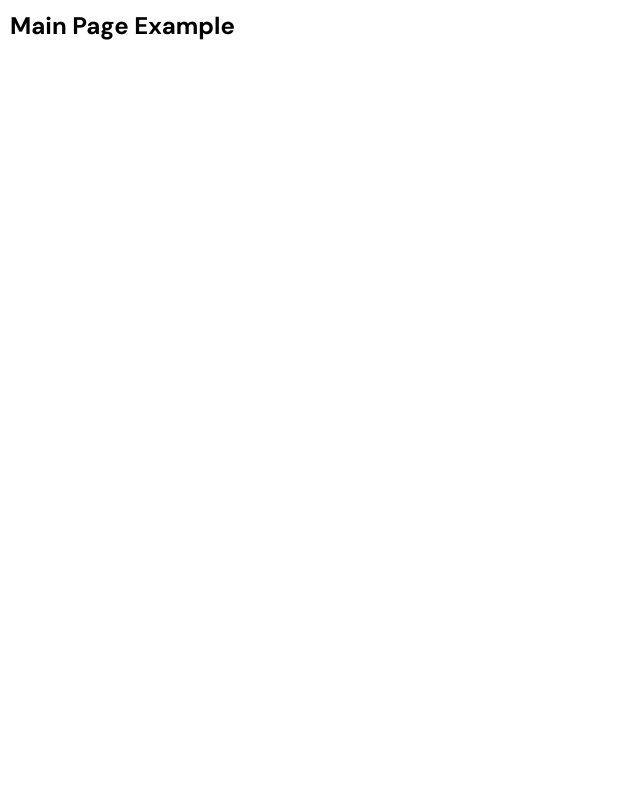
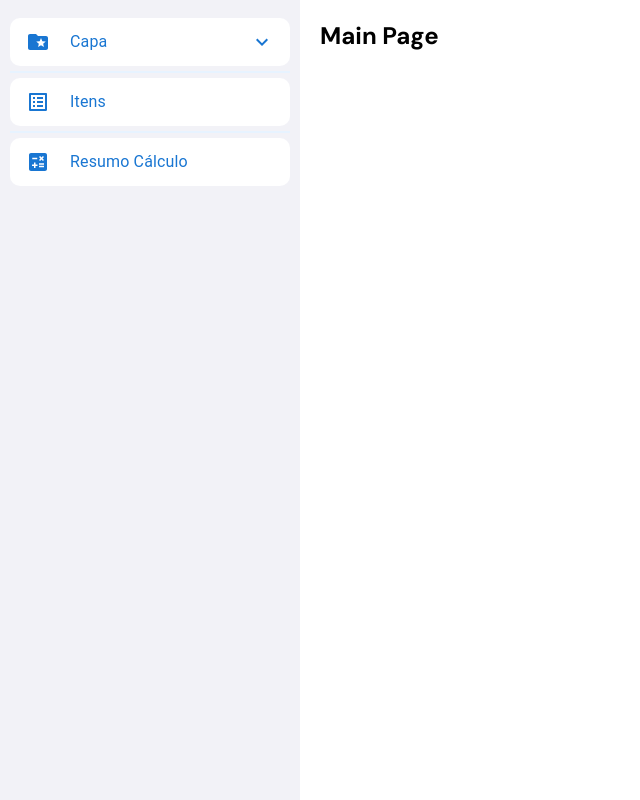
Before and after one commit to orlando-messias/projeto-kestraa-frontend, a React (Create React App) app: page / in a window 1280 px wide. Shown: the whole page, without its empty margins (0-640 px from the left). Built offline with nearby package versions, Linux system fonts and the light colour scheme.

Commit message:
feat: implementa biblioteca material-ui e cria menu lateral

```diff
--- a/src/App.tsx
+++ b/src/App.tsx
@@ -1,10 +1,24 @@
+import { createTheme, MuiThemeProvider } from '@material-ui/core';
 import AppRoutes from 'Routes';
 import GlobalStyles from './styles/global';
+
+const theme = createTheme({
+  palette: {
+    primary: {
+      main: '#1769aa',
+    },
+    secondary: {
+      main: '#b2102f',
+    },
+  },
+});
 
 const App = () => (
   <div>
     <GlobalStyles />
-    <AppRoutes />
+    <MuiThemeProvider theme={theme}>
+      <AppRoutes />
+    </MuiThemeProvider>
   </div>
 );
 
--- a/src/components/FirstComponent/FirstComponent.styles.ts
+++ /dev/null
@@ -1,5 +0,0 @@
-import styled from 'styled-components';
-
-export const Container = styled.div`
-  padding: 10px;
-`;
--- /dev/null
+++ b/src/components/Menu/Menu.styles.ts
@@ -0,0 +1,49 @@
+import { makeStyles } from '@material-ui/core';
+import styled from 'styled-components';
+
+export const useStyles = makeStyles(() => ({
+  item: {
+    borderRadius: '10px',
+    backgroundColor: '#ffffff',
+    color: '#1976D2',
+
+    '&:hover': {
+      backgroundColor: '#AFD7FF',
+    },
+  },
+  itemIcon: {
+    color: '#1976D2',
+
+  },
+  itemText: {
+    marginLeft: '-12px',
+  },
+  subItem: {
+    margin: '0 0 5px 30px',
+    padding: '3px 0 0 10px',
+    width: '220px',
+    borderRadius: '5px',
+
+    '&:hover': {
+      backgroundColor: '#AFD7FF',
+    },
+  },
+  subItemText: {
+    marginLeft: '-20px',
+    fontSize: '14px',
+  },
+  subItemIcon: {
+    fontSize: '10px'
+  },
+  divider: {
+    border: '1px solid #E7F3FF',
+    margin: '5px 0'
+  }
+}));
+
+export const Container = styled.div`
+  background-color: #F2F2F7;
+  width: 300px;
+  height: 100vh;
+  padding: 10px;
+`;
--- /dev/null
+++ b/src/components/Menu/Menu.tsx
@@ -0,0 +1,101 @@
+import {
+  Collapse, Divider, List, ListItem, ListItemIcon, ListItemText, Typography
+} from '@material-ui/core';
+import {
+  AddComment,
+  Bookmark,
+  Calculate,
+  Description,
+  ExpandLess,
+  ExpandMore,
+  FolderSpecial,
+  Functions,
+  ListAlt
+} from '@mui/icons-material';
+import { useState } from 'react';
+import { Container, useStyles } from './Menu.styles';
+
+const Menu = () => {
+  const [openCapa, setOpenCapa] = useState(false);
+
+  const handleItemClick = (item: string) => {
+    if (item === 'capa') setOpenCapa(!openCapa);
+  };
+
+  const styles = useStyles();
+
+  return (
+    <Container>
+
+      <List>
+        <ListItem button className={styles.item} onClick={() => handleItemClick('capa')}>
+          <ListItemIcon>
+            <FolderSpecial className={styles.itemIcon} />
+          </ListItemIcon>
+          <ListItemText>
+            <Typography className={styles.itemText}>Capa</Typography>
+          </ListItemText>
+          {openCapa
+            ? <ExpandLess className={styles.item} />
+            : <ExpandMore className={styles.item} />}
+        </ListItem>
+        <Collapse in={openCapa}>
+          <ListItem button className={styles.subItem}>
+            <ListItemIcon>
+              <Bookmark className={styles.subItemIcon} />
+            </ListItemIcon>
+            <ListItemText>
+              <Typography className={styles.subItemText}>Básicas</Typography>
+            </ListItemText>
+          </ListItem>
+          <ListItem button className={styles.subItem}>
+            <ListItemIcon>
+              <Description />
+            </ListItemIcon>
+            <ListItemText>
+              <Typography className={styles.subItemText}>Faturas</Typography>
+            </ListItemText>
+          </ListItem>
+          <ListItem button className={styles.subItem}>
+            <ListItemIcon>
+              <Functions />
+            </ListItemIcon>
+            <ListItemText>
+              <Typography className={styles.subItemText}>Totais</Typography>
+            </ListItemText>
+          </ListItem>
+          <ListItem button className={styles.subItem}>
+            <ListItemIcon>
+              <AddComment />
+            </ListItemIcon>
+            <ListItemText>
+              <Typography className={styles.subItemText}>Complementares</Typography>
+            </ListItemText>
+          </ListItem>
+        </Collapse>
+        <Divider className={styles.divider} />
+
+        <ListItem button className={styles.item}>
+          <ListItemIcon>
+            <ListAlt className={styles.itemIcon} />
+          </ListItemIcon>
+          <ListItemText>
+            <Typography className={styles.itemText}>Itens</Typography>
+          </ListItemText>
+        </ListItem>
+        <Divider className={styles.divider} />
+        <ListItem button className={styles.item}>
+          <ListItemIcon>
+            <Calculate className={styles.itemIcon} />
+          </ListItemIcon>
+          <ListItemText>
+            <Typography className={styles.itemText}>Resumo Cálculo</Typography>
+          </ListItemText>
+        </ListItem>
+
+      </List>
+    </Container>
+  );
+};
+
+export default Menu;
--- a/src/pages/MainPage/MainPage.styles.ts
+++ b/src/pages/MainPage/MainPage.styles.ts
@@ -1,5 +1,5 @@
 import styled from 'styled-components';
 
 export const Container = styled.div`
-  padding: 10px;
+  display: flex;
 `;
--- a/src/pages/MainPage/MainPage.tsx
+++ b/src/pages/MainPage/MainPage.tsx
@@ -1,8 +1,12 @@
+import Menu from '../../components/Menu/Menu';
 import { Container } from './MainPage.styles';
 
 const MainPage = () => (
   <Container>
-    <h2>Main Page Example</h2>
+    <Menu />
+    <div style={{ padding: '20px' }}>
+      <h2>Main Page</h2>
+    </div>
   </Container>
 );
 
```
Also changed, not shown: package.json (+7 -1 lines), src/components/FirstComponent/FirstComponent.tsx (deleted, +0 -9 lines), .eslintrc.json, 1 other file (tests, documents, lock files or other folders).
